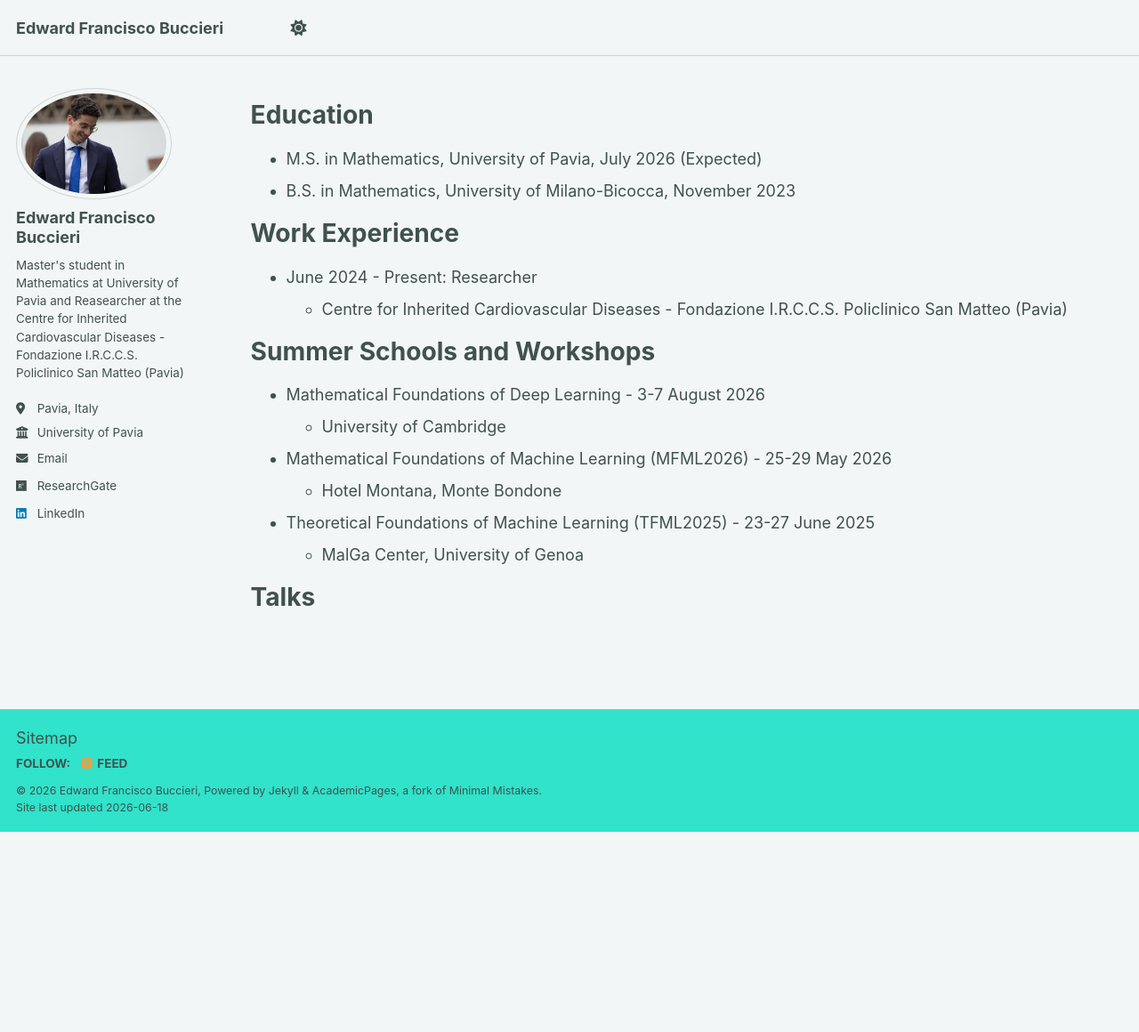
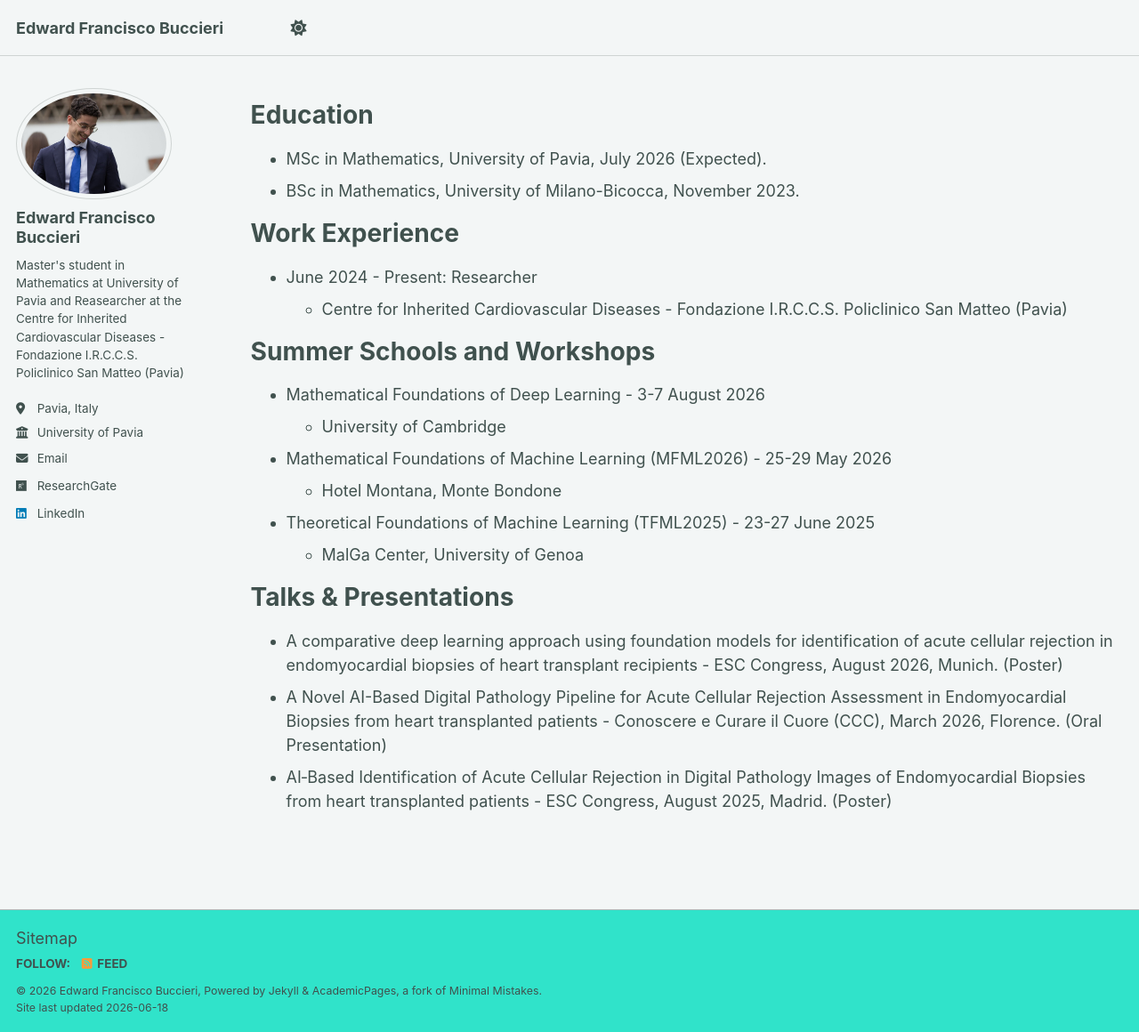
Before and after one commit to edward-f-buccieri/edward-f-buccieri.github.io, a Jekyll site: the page built from _pages/cv.md, in a window 1280 px wide and 1160 px high. Shown: the whole window at 89% size. Built offline with Jekyll 4.4.1, drawn with Linux system fonts in a browser that asks for light colours; a script bundle is joined from its source files by our own code; library files that are not in the unit come from our copies.

Commit message:
Update cv.md

```diff
--- a/_pages/cv.md
+++ b/_pages/cv.md
@@ -11,8 +11,8 @@ redirect_from:
 
 Education
 ======
-* M.S. in Mathematics, University of Pavia, July 2026 (Expected)
-* B.S. in Mathematics, University of Milano-Bicocca, November 2023
+* MSc in Mathematics, University of Pavia, July 2026 (Expected).
+* BSc in Mathematics, University of Milano-Bicocca, November 2023.
 
 Work Experience
 ======
@@ -28,8 +28,9 @@ Summer Schools and Workshops
 * Theoretical Foundations of Machine Learning (TFML2025) - 23-27 June 2025
   * MalGa Center, University of Genoa
 
-Talks
+Talks & Presentations
 ======
-  <ul>{% for post in site.talks reversed %}
-    {% include archive-single-talk-cv.html  %}
-  {% endfor %}</ul>
+* A comparative deep learning approach using foundation models for identification of acute cellular rejection in endomyocardial biopsies of heart transplant recipients - ESC Congress, August 2026, Munich. (Poster)
+* A Novel AI-Based Digital Pathology Pipeline for Acute Cellular Rejection Assessment in Endomyocardial Biopsies from heart transplanted patients - Conoscere e Curare il Cuore (CCC), March 2026, Florence. (Oral Presentation)
+* AI‑Based Identification of Acute Cellular Rejection in Digital Pathology Images of Endomyocardial Biopsies from heart transplanted
+patients - ESC Congress, August 2025, Madrid. (Poster)
```
